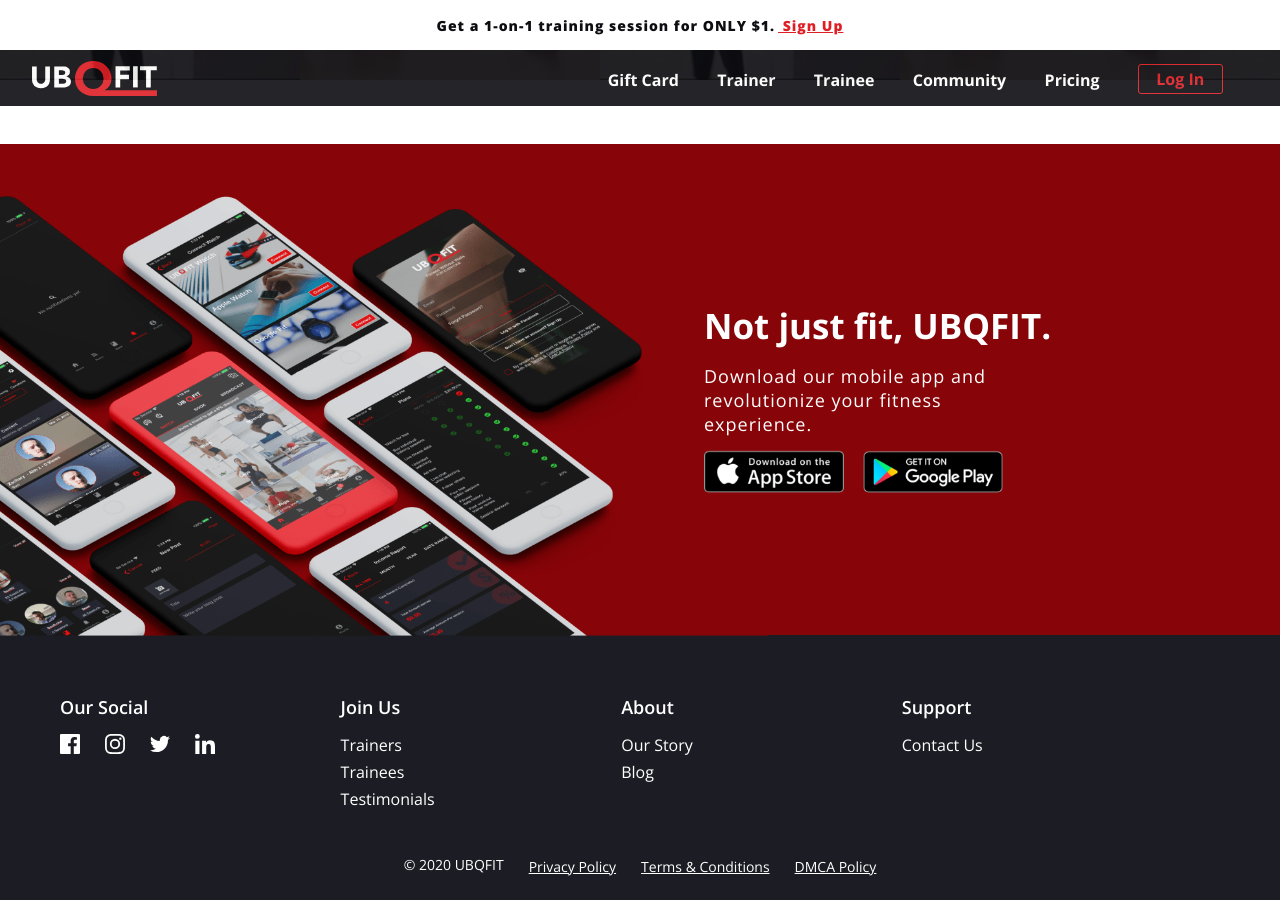
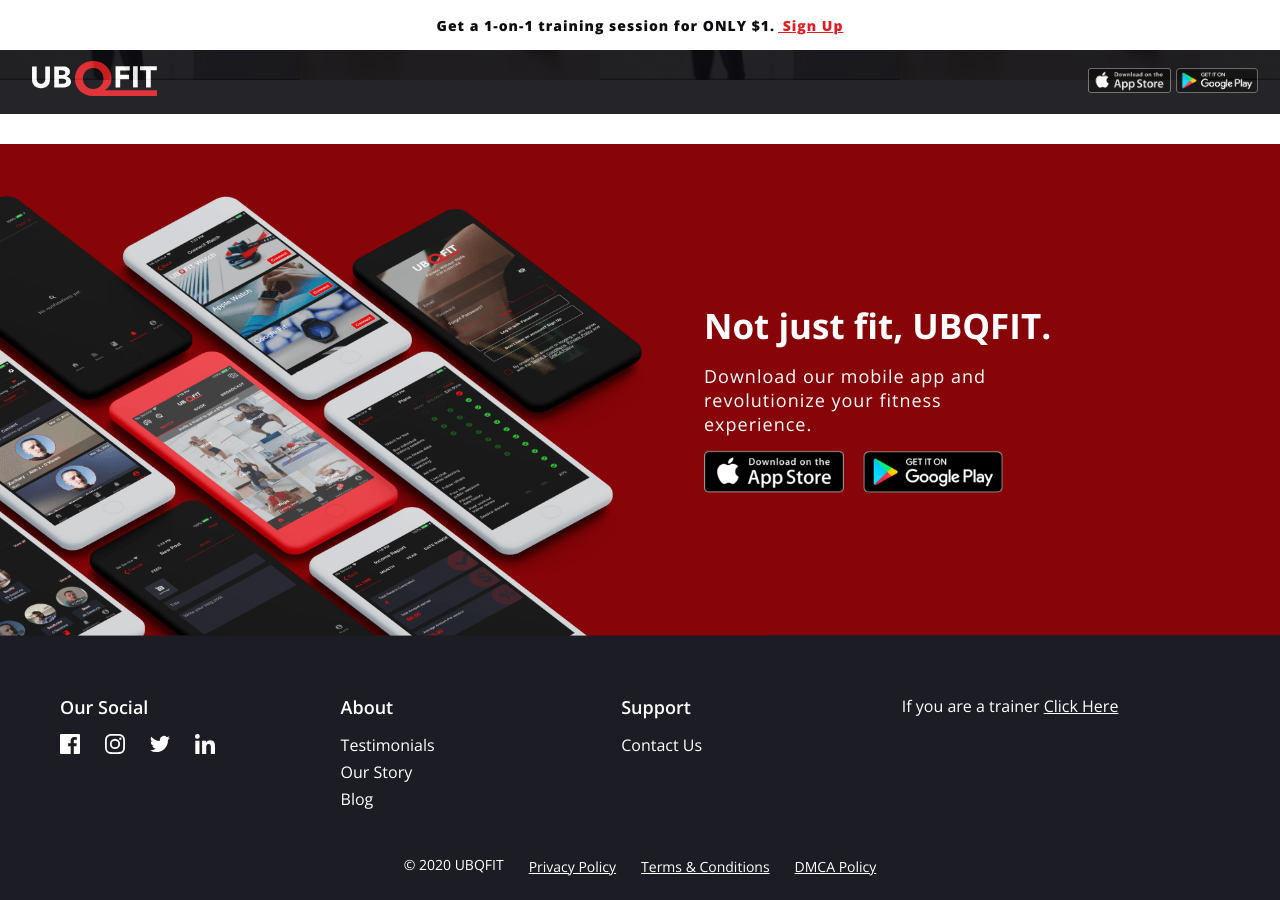
Before and after one commit to ubqfitweb/ubqfit-marketing, a Jekyll site: the page built from busy-mommy.html, in a window 1280 px wide and 900 px high, scrolled down 6979 px. Built offline with Jekyll 4.4.1, drawn with Linux system fonts in a browser that asks for light colours; nearby versions of some CDN libraries; comment, search, counter and statistics services are not loaded.

Commit message:
Fixed landing pages issues.

```diff
--- /dev/null
+++ b/_includes/landing-page-busy-footer.html
@@ -0,0 +1,108 @@
+<div class="width-100">
+    <div class="link-session relative">
+        <img src="{{ site.url }}{{ site.baseurl }}/assets/images/screen-bg-1.png" class="link-banner" width="100%"
+            height="600px" alt="Images of Application">
+        <div class="contact-link">
+            <h3>
+                Not just fit, UBQFIT.
+            </h3>
+            <p>
+                Download our mobile app and revolutionize your fitness experience.
+            </p>
+            <div class="app-store">
+                <a href="https://apps.apple.com/us/app/ubqfit/id1441253233" target="_blank" rel="noreferrer noopener">
+                    <img src="{{ site.url }}{{ site.baseurl }}/assets/images/apple.png" alt="Apple App Store">
+                </a>
+                <a href="https://play.google.com/store/apps/details?id=com.ubqfitinc.ubqfit&hl=en_US" target="_blank"
+                    rel="noreferrer noopener">
+                    <img src="{{ site.url }}{{ site.baseurl }}/assets/images/googleplay.png" alt="Google Play Store">
+                </a>
+            </div>
+        </div>
+    </div>
+    <footer>
+        <ul>
+            <ul class="socail-icon">
+                <h4>
+                    Our Social
+                </h4>
+                <li>
+                    <a class="fb" href="https://www.facebook.com/ubqfit" target="_blank" rel="noreferrer">fb</a>
+                </li>
+                <li>
+                    <a class="instagram" href="https://www.instagram.com/ubqfit/" target="_blank"
+                        rel="noreferrer">Instagram</a>
+                </li>
+                <li>
+                    <a class="twitter" href="https://twitter.com/ubqfit" target="_blank" rel="noreferrer">twitter</a>
+                </li>
+                <li>
+                    <a class="linkedin" href="https://www.linkedin.com/company/ubqfit/" target="_blank"
+                        rel="noreferrer">linkedin</a>
+                </li>
+            </ul>
+        </ul>
+        <!-- <ul>
+            <h4>
+                Join Us
+            </h4>
+            <li>
+                <a href="{{ site.url }}{{ site.baseurl }}/trainer.html">Trainers</a>
+            </li>
+            <li>
+                <a href="{{ site.url }}{{ site.baseurl }}/trainee.html">Trainees</a>
+            </li>
+            <li>
+                <a href="{{ site.url }}{{ site.baseurl }}/testimonials.html">Testimonials</a>
+            </li>
+        </ul> -->
+        <ul>
+            <h4>
+                About
+            </h4>
+            <li>
+                <a href="{{ site.url }}{{ site.baseurl }}/testimonials.html">Testimonials</a>
+            </li>
+            <li>
+                <a href="{{ site.url }}{{ site.baseurl }}/ourstory.html">Our Story</a>
+            </li>
+            <li>
+                <a href="{{ site.url }}{{ site.baseurl }}/blog.html">Blog</a>
+            </li>
+        </ul>
+        <ul>
+            <h4>
+                Support
+            </h4>
+            <li>
+                <a href="{{ site.url }}{{ site.baseurl }}/contactus.html">Contact Us</a>
+            </li>
+            <li>
+                <a class="helpdesk" href="javascript:void(0)">Chat</a>
+            </li>
+        </ul>
+        <ul>
+          <li>
+              <a class="font-bold" href="{{ site.url }}{{ site.baseurl }}/trainer.html">If you are a trainer <span style="text-decoration:underline;">Click Here</span></a>
+          </li>
+        </ul>
+    </footer>
+    <div class="copy-right">
+        <ul>
+            <p>
+                © 2020 UBQFIT
+            </p>
+            <li>
+                <a href="{{ site.url }}{{ site.baseurl }}/privacy-policy.html">Privacy Policy</a>
+            </li>
+            <li>
+                <a href="{{ site.url }}{{ site.baseurl }}/terms-conditions.html">Terms & Conditions</a>
+            </li>
+            <li>
+                <a href="{{ site.url }}{{ site.baseurl }}/dmca-policy.html">DMCA Policy</a>
+            </li>
+        </ul>
+    </div>
+    <div class="help-desk">
+    </div>
+</div>
--- /dev/null
+++ b/_includes/landing-page-busy-navbar.html
@@ -0,0 +1,78 @@
+<header>
+    <div class="logo">
+        <a href="{{ site.url }}{{ site.baseurl }}/">
+            <img src="{{ site.url }}{{ site.baseurl }}/assets/images/logo.svg" title="Logo" alt="Logo" width="125px"
+                height="35px">
+        </a>
+    </div>
+    <!-- <div class="menumobileview">
+        <a onclick="openAppView()" class="login" href="javascript:void(0)">Log In</a>
+        <a class="mobile-view" href="javascript:void(0)">Mobile-view</a>
+    </div> -->
+    <!-- <div class="menu nav">
+        <ul>
+            <li>
+                <a href="{{ site.url }}{{ site.baseurl }}/gift.html">Gift Card</a>
+            </li>
+            <li>
+                <a href="{{ site.url }}{{ site.baseurl }}/trainer.html">Trainer</a>
+            </li>
+            <li>
+                <a href="{{ site.url }}{{ site.baseurl }}/trainee.html">Trainee</a>
+            </li>
+            <li class="community">
+                <a class="community_menu dropdown-mobile" href="javascript:void(0)">Community</a>
+                <ul class="submenu">
+                    <li>
+                        <a href="{{ site.url }}{{ site.baseurl }}/ourstory.html">Our Story</a>
+                    </li>
+                    <li>
+                        <a href="{{ site.url }}{{ site.baseurl }}/testimonials.html">
+                            Testimonials</a>
+                    </li>
+                    <li>
+                        <a href="{{ site.url }}{{ site.baseurl }}/blog.html">
+                            Blog</a>
+                    </li>
+                </ul>
+            </li>
+            <li>
+                <a href="{{ site.url }}{{ site.baseurl }}/pricing.html">Pricing</a>
+            </li>
+            <li class="login web-login">
+                <a href="javascript:void(0)">Log In</a>
+            </li>
+            <li onclick="openAppView()" class="mobile-signup">
+                <a href=" javascript:void(0)">Sign Up</a>
+            </li>
+        </ul>
+    </div> -->
+    <div class="mobileapp_storeicon">
+        <!-- <ul>
+          <li class="community">
+            <a class="community_menu dropdown-mobile" href="javascript:void(0)">Community</a>
+            <ul class="submenu">
+              <li>
+                <a href="ourstory.html">Our Story</a>
+              </li>
+              <li>
+                <a href="testimonials.html">
+                  Testimonials</a>
+              </li>
+              <li>
+                <a href="blog.html">
+                  Blog</a>
+              </li>
+            </ul>
+          </li>
+        </ul> -->
+        <div class="app-store">
+            <a href="https://apps.apple.com/us/app/ubqfit/id1441253233" target="_blank" rel="noreferrer noopener">
+                <img src="{{ site.url }}{{ site.baseurl }}/assets/images/apple.png" style="height:25px;width:auto;">
+            </a>
+            <a href="https://play.google.com/store/apps/details?id=com.ubqfitinc.ubqfit&hl=en_US" target="_blank" rel="noreferrer noopener">
+                <img src="{{ site.url }}{{ site.baseurl }}/assets/images/googleplay.png" style="height:25px;width:auto;margin-right:0px !important;">
+            </a>
+        </div>
+      </div>
+</header>
--- /dev/null
+++ b/_layouts/landing-page-busy.html
@@ -0,0 +1,17 @@
+<!DOCTYPE html>
+<html lang="en">
+
+<head>
+    {% include head.html %}
+</head>
+
+<body>
+    {% include header-top.html %}
+    {% include landing-page-busy-navbar.html %}
+    {{ content }}
+    {% include landing-page-busy-footer.html %}
+    {% include js-links.html %}
+    {% include pre-launch-modal.html %}
+</body>
+
+</html>
--- a/busy-executive.html
+++ b/busy-executive.html
@@ -1,5 +1,5 @@
 ---
-layout: default
+layout: landing-page-busy
 hero_video_portrait: "/assets/images/busy-executive-verticle.mp4"
 hero_video_landscape: "/assets/images/busy-executive.mp4"
 hero_video_title: Trainee
--- a/busy-mommy.html
+++ b/busy-mommy.html
@@ -1,5 +1,5 @@
 ---
-layout: default
+layout: landing-page-busy
 hero_video_portrait: "/assets/images/busy-mommy-verticle.mp4"
 hero_video_landscape: "/assets/images/busy-mommy.mp4"
 hero_video_title: Trainee
```
